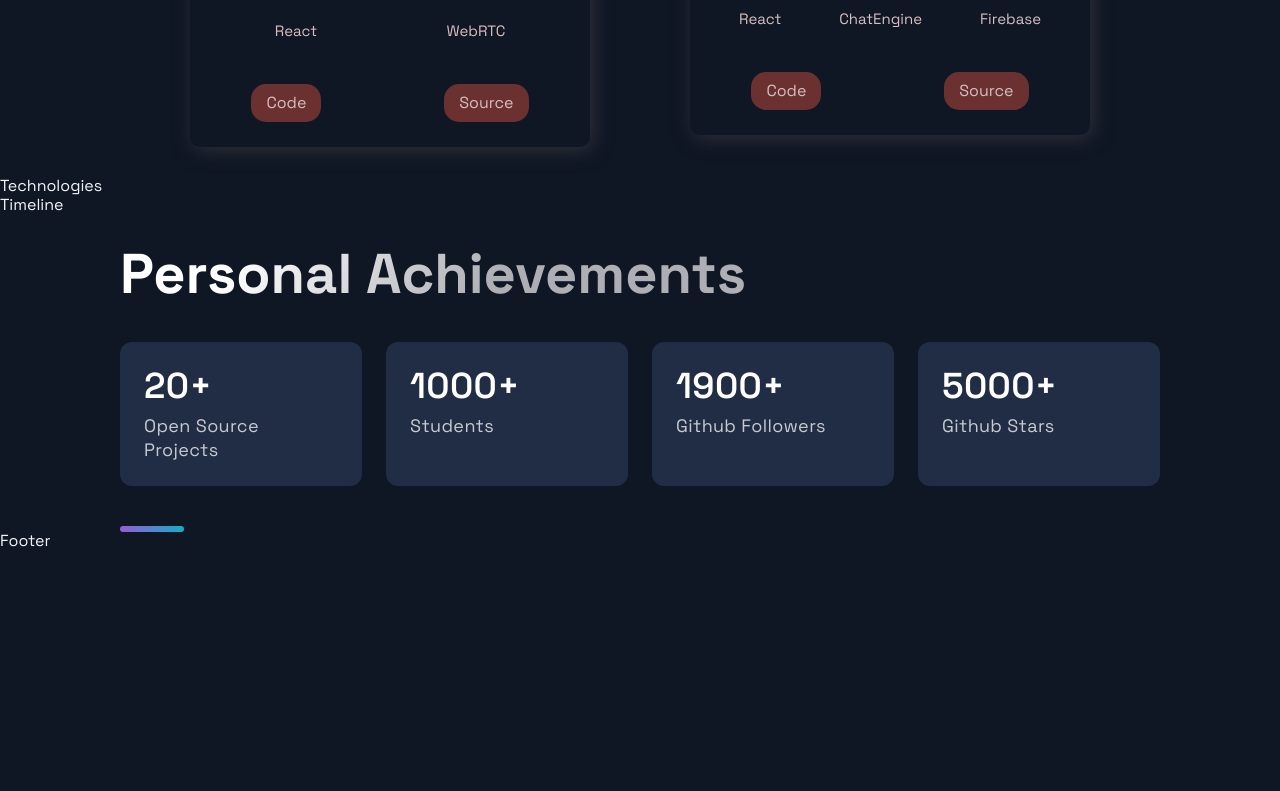
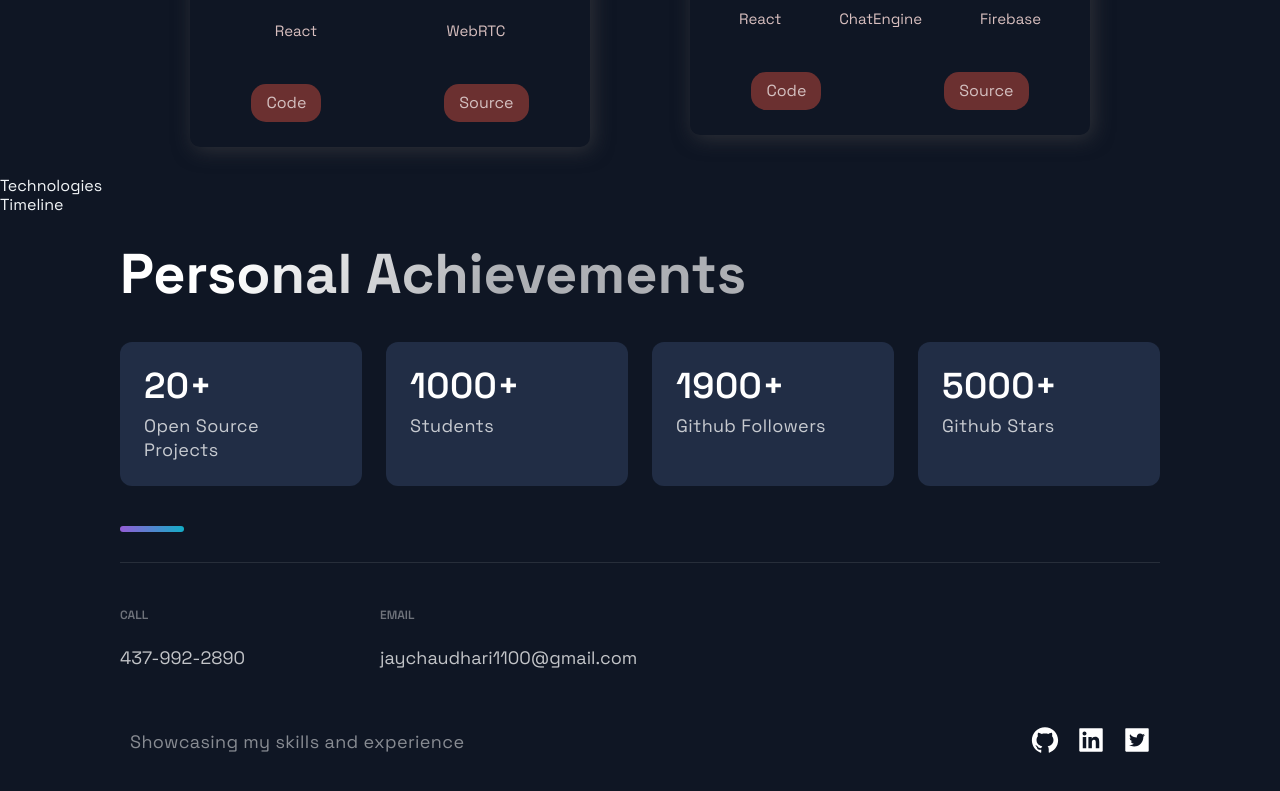
Before and after one commit to JayAtSeneca/Portfolio, a Next.js app: page / in a window 1280 px wide. Shown: the part 2535-3326 px from the top of the page. Before the commit the page ends 3086 px from the top, so only its background shows below. Built offline with nearby package versions, Linux system fonts and the light colour scheme.

Commit message:
footer done

```diff
--- a/components/Footer/Footer.js
+++ b/components/Footer/Footer.js
@@ -1,14 +1,41 @@
 import React from 'react';
-import { AiFillGithub, AiFillInstagram, AiFillLinkedin } from 'react-icons/ai';
+import { AiFillGithub, AiFillTwitterSquare, AiFillLinkedin } from 'react-icons/ai';
 
 import { SocialIcons } from '../Header/HeaderStyles';
 import { CompanyContainer, FooterWrapper, LinkColumn, LinkItem, LinkList, LinkTitle, Slogan, SocialContainer, SocialIconsContainer } from './FooterStyles';
 
 const Footer = () => {
   return (
-    <div>
-      Footer
-    </div>
+    <FooterWrapper>
+      <LinkList>
+        <LinkColumn>
+          <LinkTitle>Call</LinkTitle>
+          <LinkItem href="tel:437-992-2890">437-992-2890</LinkItem>
+        </LinkColumn>
+        <LinkColumn>
+          <LinkTitle>Email</LinkTitle>
+          <LinkItem href="mailto:jaychaudhari1100@gmail.com">
+            jaychaudhari1100@gmail.com
+          </LinkItem>
+        </LinkColumn>
+      </LinkList>
+      <SocialIconsContainer>
+        <CompanyContainer>
+          <Slogan>Showcasing my skills and experience</Slogan>
+        </CompanyContainer>
+        <SocialContainer>
+          <SocialIcons href="https://github.com/JayAtSeneca" target="_blank">
+            <AiFillGithub size="3rem" />
+          </SocialIcons>
+          <SocialIcons href="https://www.linkedin.com/in/chaudhari-jay/" target="_blank">
+            <AiFillLinkedin size="3rem" />
+          </SocialIcons>
+          <SocialIcons href="https://twitter.com/Jaychaudhari_Ca" target="_blank">
+            <AiFillTwitterSquare size="3rem" />
+        </SocialIcons>
+        </SocialContainer>
+      </SocialIconsContainer>
+    </FooterWrapper>
   );
 };
 
```
